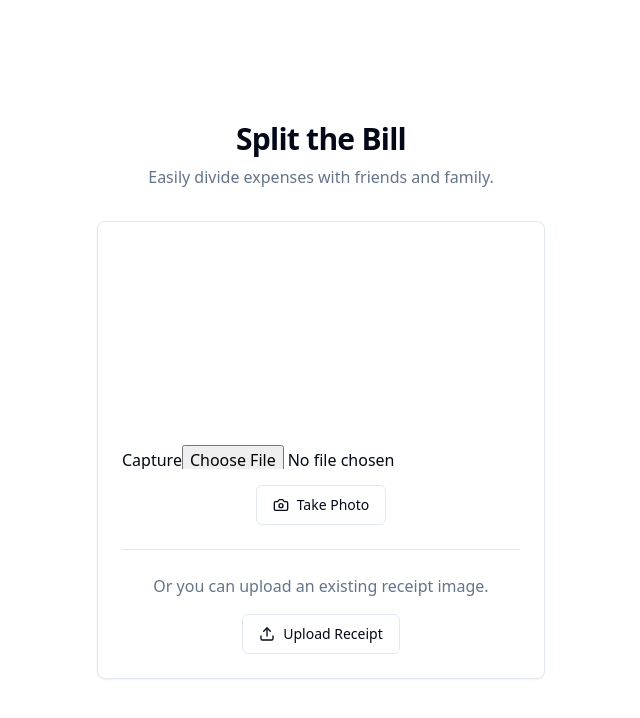
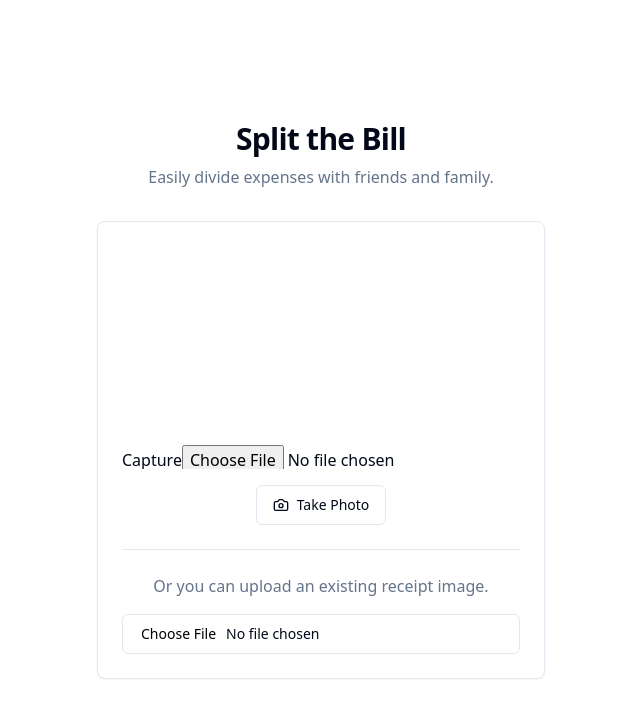
Before and after one commit to zhaojzn/w2f-receipt, a React (Vite) app: page / in a window 1280 px wide. Shown: the top 718 px of the page, without its empty margins (319-959 px from the left). Built offline with nearby package versions, Linux system fonts and the light colour scheme; no server answers; the HTML template or start-up script is replaced by a standard one.

Commit message:
change input

```diff
--- a/src/App.tsx
+++ b/src/App.tsx
@@ -3,7 +3,7 @@
 import { Card } from "@/components/ui/card"
 import { Button } from "@/components/ui/button"
 import { Separator } from "@/components/ui/separator"
-
+import { Input } from '@/components/ui/input';
 
 const App = () => {
   return (
@@ -29,10 +29,7 @@
           <Separator />
           <div className="text-center">
             <p className="text-muted-foreground">Or you can upload an existing receipt image.</p>
-            <Button variant="outline" className="mt-4">
-              <UploadIcon className="mr-2 h-4 w-4" />
-              Upload Receipt
-            </Button>
+            <Input type="file" className="mt-4" />
           </div>
         </Card>
       </div>
--- /dev/null
+++ b/src/components/ui/input.tsx
@@ -0,0 +1,25 @@
+import * as React from "react"
+
+import { cn } from "@/lib/utils"
+
+export interface InputProps
+  extends React.InputHTMLAttributes<HTMLInputElement> {}
+
+const Input = React.forwardRef<HTMLInputElement, InputProps>(
+  ({ className, type, ...props }, ref) => {
+    return (
+      <input
+        type={type}
+        className={cn(
+          "flex h-10 w-full rounded-md border border-input bg-background px-3 py-2 text-sm ring-offset-background file:border-0 file:bg-transparent file:text-sm file:font-medium placeholder:text-muted-foreground focus-visible:outline-none focus-visible:ring-2 focus-visible:ring-ring focus-visible:ring-offset-2 disabled:cursor-not-allowed disabled:opacity-50",
+          className
+        )}
+        ref={ref}
+        {...props}
+      />
+    )
+  }
+)
+Input.displayName = "Input"
+
+export { Input }
```
